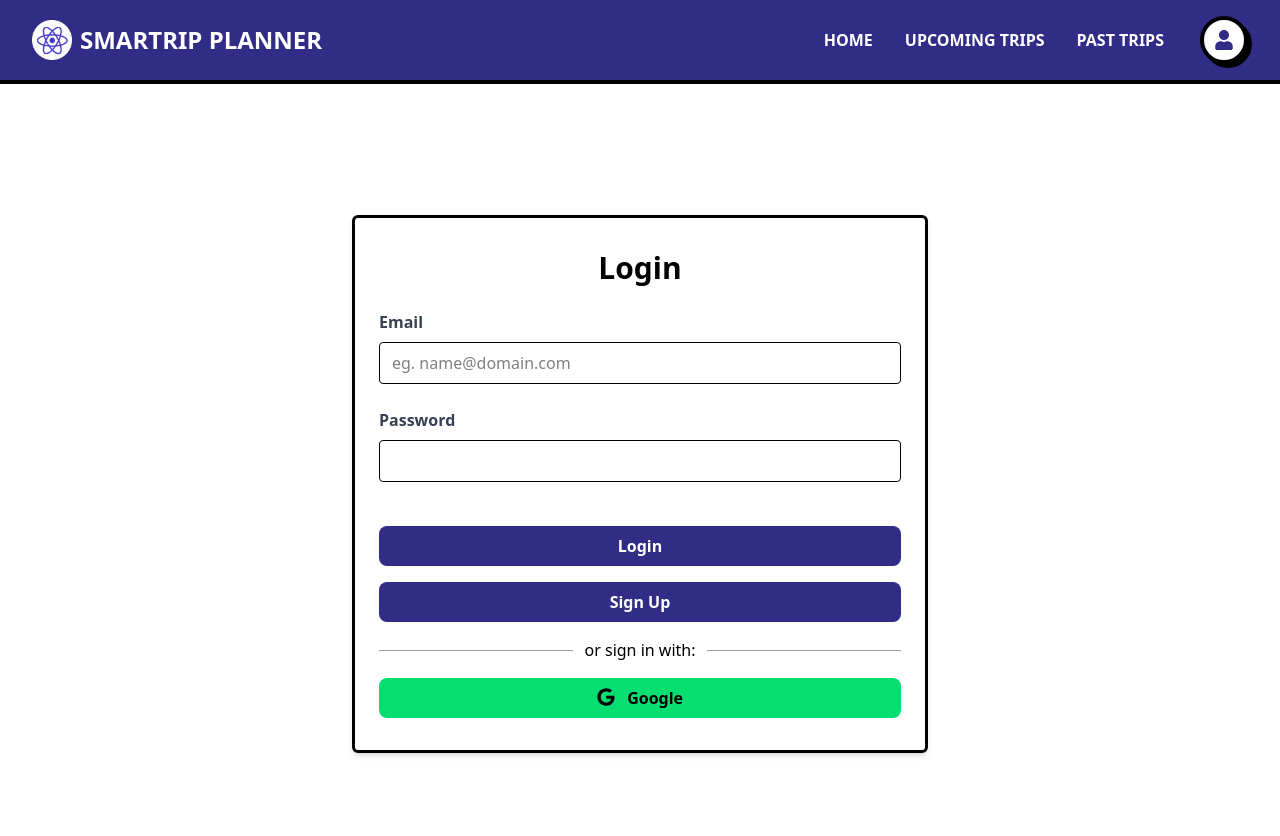
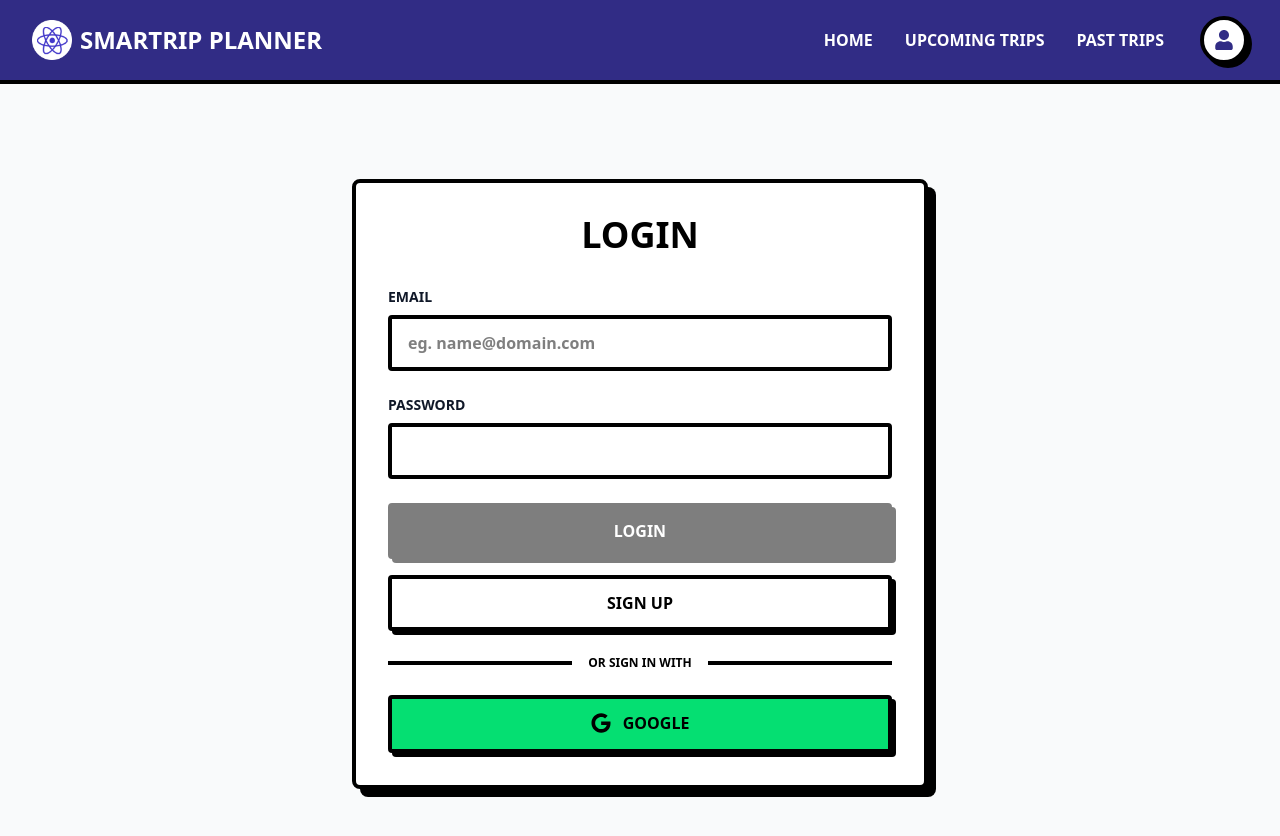
Before and after one commit to jahi-omari/trip-planner, a React (Vite) app: page / in a window 1280 px wide. Shown: the top 836 px of the page. Built offline with nearby package versions, Linux system fonts and the light colour scheme.

Commit message:
Enhance LoginPage styling with th esame neo brutalist theme.

```diff
--- a/src/pages/LoginPage.jsx
+++ b/src/pages/LoginPage.jsx
@@ -44,21 +44,21 @@ const LoginPage = () => {
 
   return (
     <>
-    <section className="bg-white min-h-screen flex items-center justify-center">
-      <div className="container m-auto max-w-xl">
+    <section className="bg-gray-50 min-h-screen flex items-center justify-center py-8 px-4">
+      <div className="container m-auto max-w-xl w-full">
         <div
-          className="bg-white px-6 py-8 mb-4 shadow-md rounded-md border-3 m-4 md:m-0"
+          className="bg-white px-6 sm:px-8 py-8 border-4 border-black rounded-lg shadow-[6px_6px_0px_0px_rgba(0,0,0,1)] sm:shadow-[8px_8px_0px_0px_rgba(0,0,0,1)] m-4 md:m-0"
         >
           <form onSubmit={handleSubmit}>
-            <h2 className="text-3xl text-center font-semibold mb-6">Login</h2>
+            <h2 className="text-3xl sm:text-4xl text-center font-black uppercase mb-8">Login</h2>
 
-            <div className="mb-4">
-              <label className="block text-gray-700 font-bold mb-2">Email</label>
+            <div className="mb-6">
+              <label className="block text-gray-900 font-black uppercase mb-2 text-sm">Email</label>
               <input
                 type="email"
                 id="email"
                 name="email"
-                className="border rounded w-full py-2 px-3 mb-2"
+                className="border-4 border-black rounded w-full py-3 px-4 font-bold focus:outline-none focus:ring-2 focus:ring-offset-2 focus:ring-black"
                 placeholder="eg. name@domain.com"
                 value={email}
                 onChange={e => setEmail(e.target.value)}
@@ -66,30 +66,28 @@ const LoginPage = () => {
               />
             </div>
 
-            <div className="mb-4">
-              <label className="block text-gray-700 font-bold mb-2">Password</label>
+            <div className="mb-6">
+              <label className="block text-gray-900 font-black uppercase mb-2 text-sm">Password</label>
               <input
                 type="password"
                 id="password"
                 name="password"
-                className="border rounded w-full py-2 px-3 mb-2"
+                className="border-4 border-black rounded w-full py-3 px-4 font-bold focus:outline-none focus:ring-2 focus:ring-offset-2 focus:ring-black"
                 value={password}
                 onChange={e => setPassword(e.target.value)}
                 required
               />
             </div>
 
-            <div className='mb-4'>
-
-            </div>
-
             {error && (
-              <div className="mb-4 text-red-600 font-bold text-center">{error}</div>
+              <div className="mb-6 p-4 bg-red-100 border-4 border-red-600 rounded">
+                <p className="font-bold text-red-900 text-center uppercase text-sm">{error}</p>
+              </div>
             )}
 
-            <div>
+            <div className="mb-4">
               <button
-                className="bg-indigo-900 hover:bg-indigo-600 mt-5 mb-4 text-white font-bold py-2 px-4 rounded-lg w-full focus:outline-none focus:shadow-outline"
+                className="bg-black text-white font-black uppercase py-3 px-6 rounded w-full border-4 border-black shadow-[4px_4px_0px_0px_rgba(0,0,0,1)] hover:shadow-none hover:translate-x-1 hover:translate-y-1 transition-all disabled:opacity-50 disabled:cursor-not-allowed disabled:hover:shadow-[4px_4px_0px_0px_rgba(0,0,0,1)] disabled:hover:translate-x-0 disabled:hover:translate-y-0"
                 type="submit"
                 disabled={!email || !password || loading}
               >
@@ -97,28 +95,28 @@ const LoginPage = () => {
               </button>
             </div>
 
-            <div>
+            <div className="mb-6">
               <Link
                 to="/signup"
-                className="block bg-indigo-900 hover:bg-indigo-600 text-white font-bold py-2 px-4 rounded-lg w-full text-center focus:outline-none focus:shadow-outline"
+                className="block bg-white text-black font-black uppercase py-3 px-6 rounded w-full text-center border-4 border-black shadow-[4px_4px_0px_0px_rgba(0,0,0,1)] hover:shadow-none hover:translate-x-1 hover:translate-y-1 transition-all"
                 style={{ textDecoration: 'none' }}
               >
                 Sign Up
               </Link>
             </div>
 
-            <div className='flex flex-row mb-4 mt-4'>
-                <div className='flex-grow border-t border-gray-400 mt-3 mr-3'></div>
-                <p className='text-black'>or sign in with:</p>
-                <div className='flex-grow border-t border-gray-400 mt-3 ml-3'></div>
+            <div className='flex flex-row items-center mb-6'>
+                <div className='flex-grow border-t-4 border-black'></div>
+                <p className='text-black font-black uppercase text-xs px-4'>or sign in with</p>
+                <div className='flex-grow border-t-4 border-black'></div>
             </div>
 
            <div>
               <button
-                className="bg-green-400 hover:bg-indigo-600 text-black font-bold py-2 px-4 rounded-lg w-full focus:outline-none focus:shadow-outline"
+                className="bg-green-400 text-black font-black uppercase py-3 px-6 rounded w-full border-4 border-black shadow-[4px_4px_0px_0px_rgba(0,0,0,1)] hover:shadow-none hover:translate-x-1 hover:translate-y-1 transition-all"
                 type="submit"
               >
-                <FaGoogle className="inline text-lg mr-2 mb-1" /> Google
+                <FaGoogle className="inline text-xl mr-2 mb-1" /> Google
               </button>
             </div>
 
```
